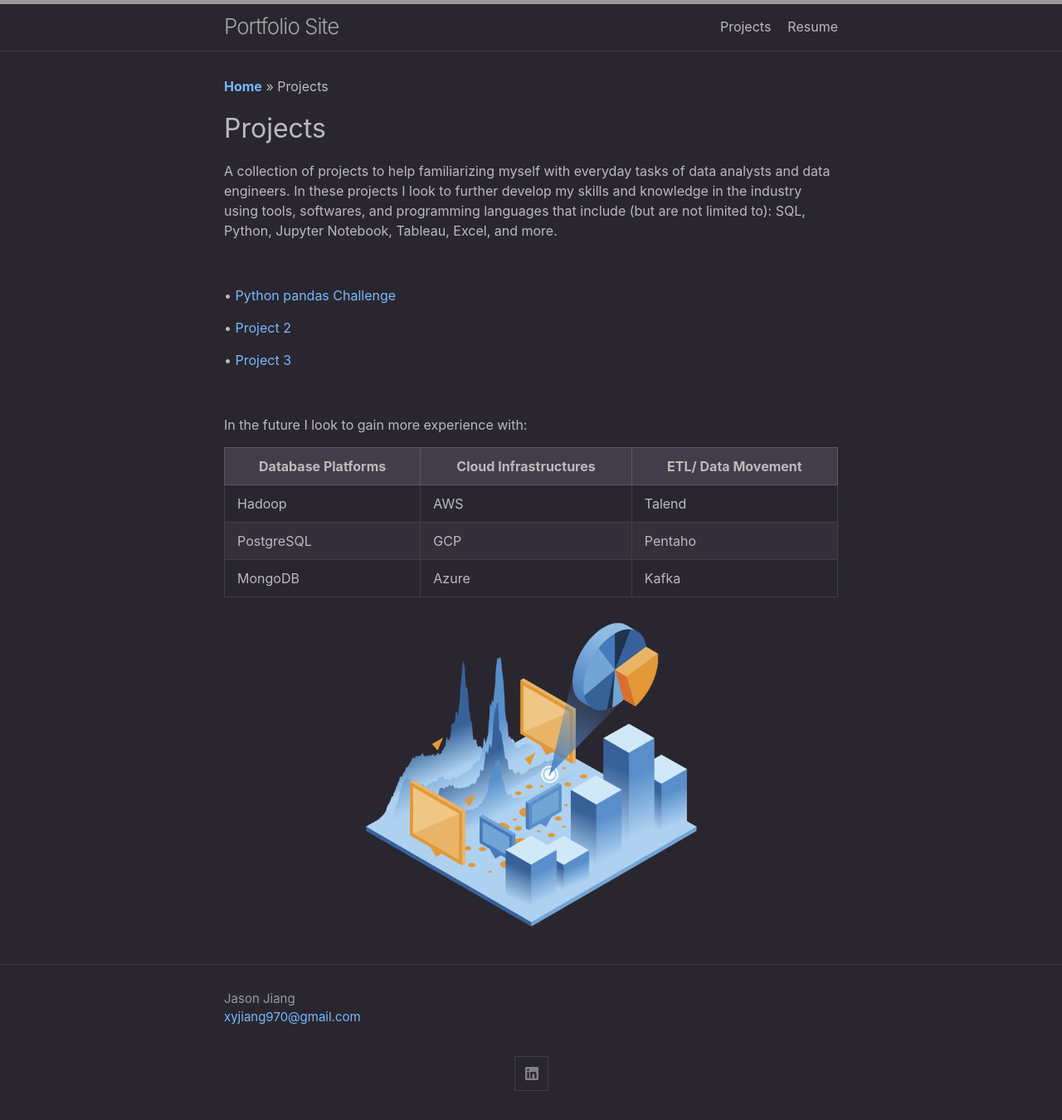
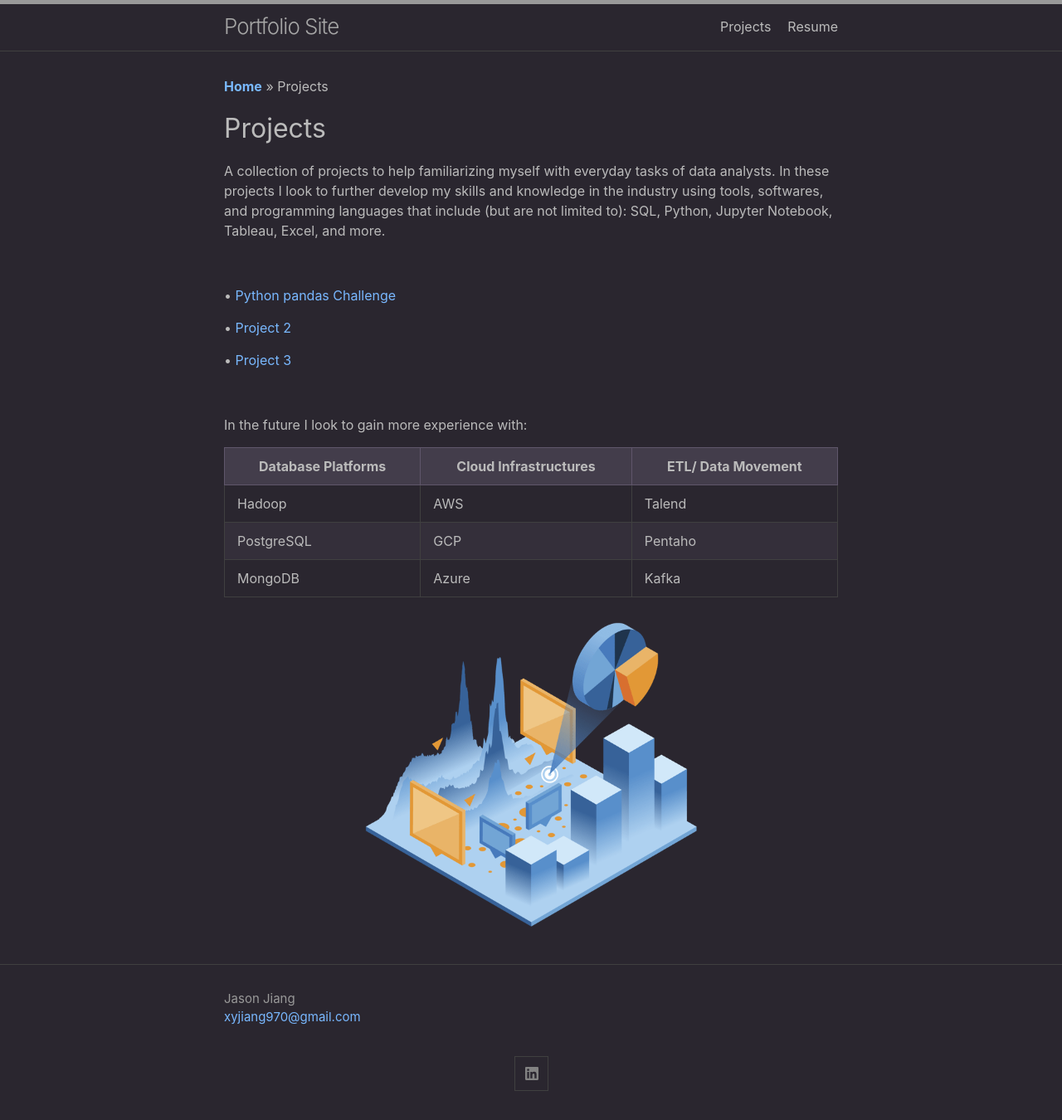
Before and after one commit to xyjiang970/xyjiang970.github.io, a Jekyll site: the page built from projects/projects_home.md, in a window 1280 px wide. Shown: the whole page at 83% size. Built offline with Jekyll 4.4.1, drawn with Linux system fonts in a browser that asks for light colours.

Commit message:
Update projects_home.md

```diff
--- a/projects/projects_home.md
+++ b/projects/projects_home.md
@@ -7,7 +7,7 @@
 **[Home](../)** >> Projects
 # Projects
 
-A collection of projects to help familiarizing myself with everyday tasks of data analysts and data engineers. In these projects I look to further develop my skills and knowledge in the industry using tools, softwares, and programming languages that include (but are not limited to): SQL, Python, Jupyter Notebook, Tableau, Excel, and more.
+A collection of projects to help familiarizing myself with everyday tasks of data analysts. In these projects I look to further develop my skills and knowledge in the industry using tools, softwares, and programming languages that include (but are not limited to): SQL, Python, Jupyter Notebook, Tableau, Excel, and more.
 
 <br>
 
```
